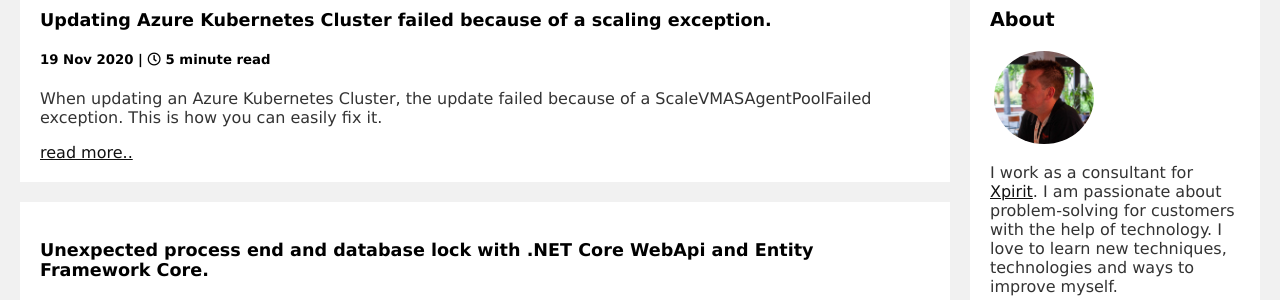
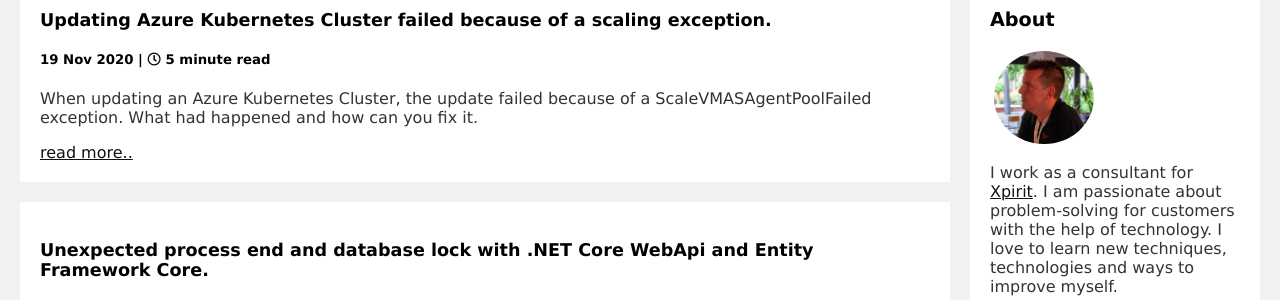
Before and after one commit to arjanvanbekkum/arjanvanbekkum.github.io, a Jekyll site: the page built from index.html, in a window 1280 px wide and 900 px high, scrolled down 307 px. Shown: the part 171-471 px from the top of the window. Built offline with Jekyll 4.4.1, drawn with Linux system fonts in a browser that asks for light colours.

Commit message:
update typo

```diff
--- a/_posts/2020-11-19-Update-AKS-Scaling-Exception.md
+++ b/_posts/2020-11-19-Update-AKS-Scaling-Exception.md
@@ -2,7 +2,7 @@
 layout: post
 title: "Updating Azure Kubernetes Cluster failed because of a scaling exception."
 date: 2020-11-19
-summary: "When updating an Azure Kubernetes Cluster, the update failed because of a ScaleVMASAgentPoolFailed exception. This is how you can easily fix it."
+summary: "When updating an Azure Kubernetes Cluster, the update failed because of a ScaleVMASAgentPoolFailed exception. What had happened and how can you fix it."
 minute: 5
 tags: [azure, kubernetes]
 ---
```
